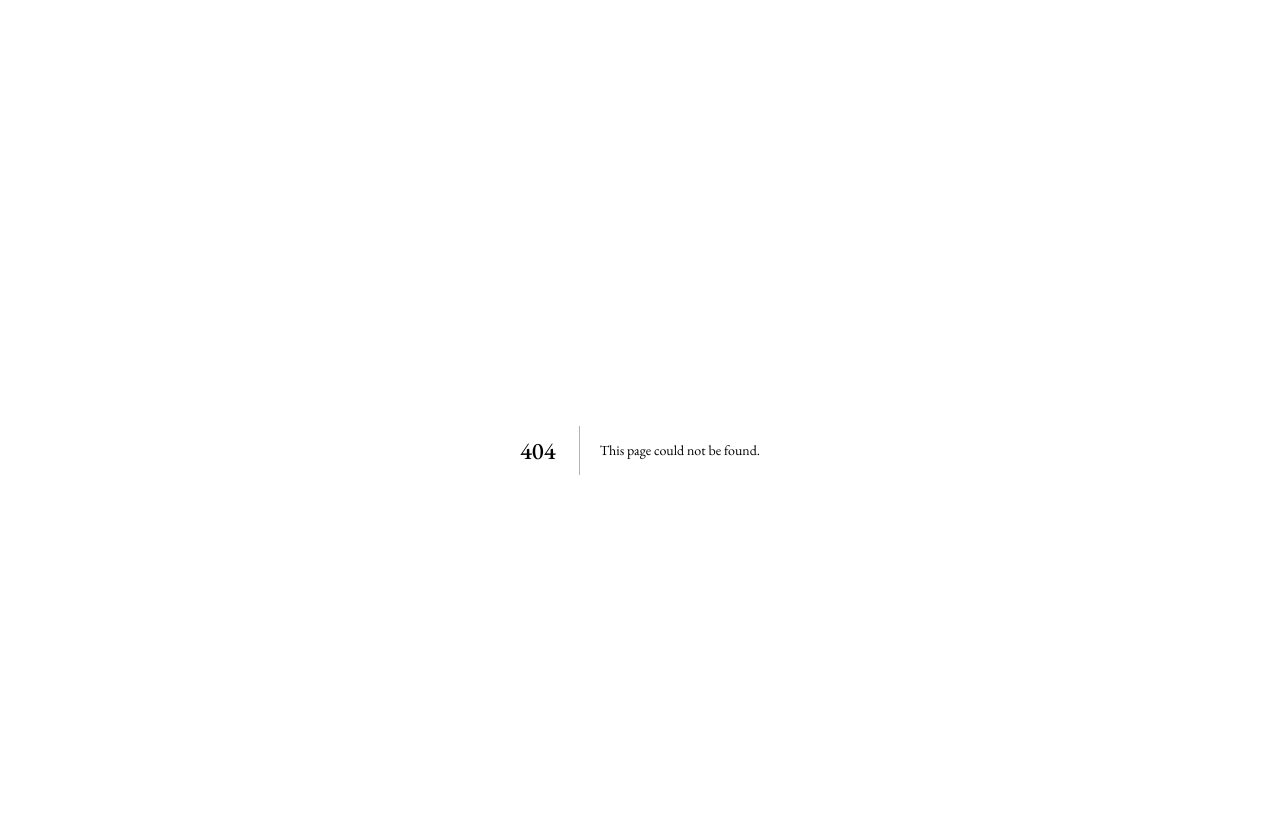
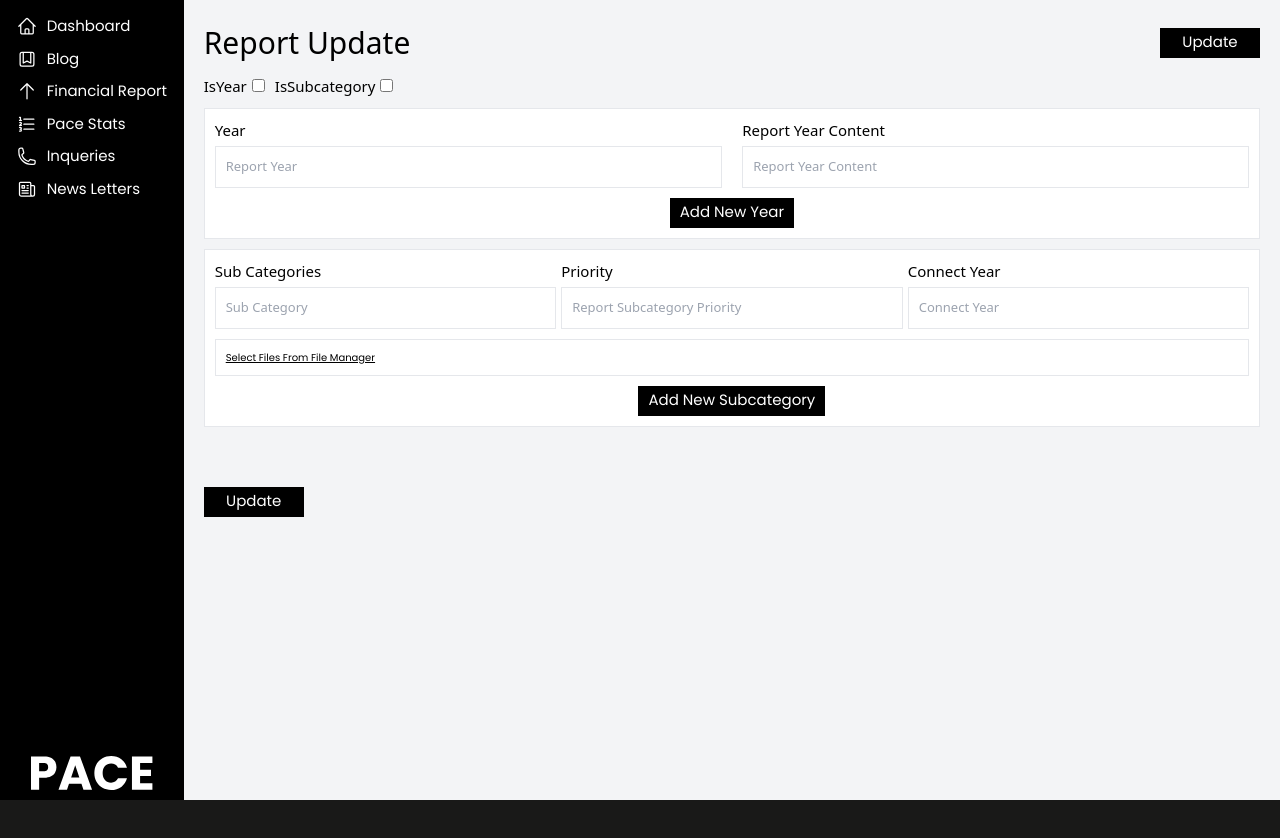
Before and after one commit to TarunRajpurohit123/pace-bussiness-website, a Next.js app in the folder pace-website/: page /admin/investors/1 in a window 1280 px wide. Before the commit this address had no page. Shown: the top 838 px of the page. After the commit the page ends 800 px from the top, so only its background shows below. Built offline with nearby package versions, Linux system fonts and the light colour scheme.

Commit message:
work on report update admin page

```diff
--- /dev/null
+++ b/pace-website/src/app/admin/investors/[reportcategory]/page.jsx
@@ -0,0 +1,158 @@
+import MediaUploader from "@/components/MediaUploader";
+import RTE from "@/components/RTE";
+
+export default function ReportEdit() {
+  return (
+    <section className="blogs__wrapper">
+      <div className="topper flex justify-between items-center">
+        <div style={{ fontSize: "3rem" }}>Report Update</div>
+        <button
+          className="flex justify-center items-center bg-black text-white px-[1rem] py-[0.2rem] min-w-[10rem] h-[3rem]"
+          style={{ fontSize: "1.5rem" }}
+        >
+          Update
+        </button>
+      </div>
+      <div className="mt-[1rem]">
+        <form>
+          <div className="flex mt-[1rem]">
+            <div>
+              <label htmlFor="isyear" style={{ fontSize: "1.5rem" }}>
+                IsYear
+              </label>
+              <input
+                type="checkbox"
+                className="outline-1 border ml-[0.5rem]"
+                name="isyear"
+                id="isyear"
+                style={{ fontSize: "1.3rem" }}
+              />
+            </div>
+            <div className="ml-[1rem]">
+              <label htmlFor="isyear" style={{ fontSize: "1.5rem" }}>
+                IsSubcategory
+              </label>
+              <input
+                type="checkbox"
+                className="outline-1 border ml-[0.5rem]"
+                name="isyear"
+                id="isyear"
+                style={{ fontSize: "1.3rem" }}
+              />
+            </div>
+          </div>
+          <div className=" mt-[1rem] bg-white p-[1rem] border">
+            <div className="flex justify-between">
+              <div className="w-[49%]">
+                <label htmlFor="reportyear" style={{ fontSize: "1.5rem" }}>
+                  Year
+                </label>
+                <input
+                  className="w-full mt-[0.5rem] p-[1rem] outline-1 border"
+                  name="reportyear"
+                  id="reportyear"
+                  placeholder="Report Year"
+                  style={{ fontSize: "1.3rem" }}
+                />
+              </div>
+              <div className="w-[49%]">
+                <label
+                  htmlFor="reportyearcontent"
+                  style={{ fontSize: "1.5rem" }}
+                >
+                  Report Year Content
+                </label>
+                <input
+                  className="w-full mt-[0.5rem] p-[1rem] outline-1 border"
+                  name="reportyearcontent"
+                  id="reportyearcontent"
+                  placeholder="Report Year Content"
+                  style={{ fontSize: "1.3rem" }}
+                />
+              </div>
+            </div>
+            <div className="flex justify-center">
+              <button
+                type="button"
+                className="mt-[1rem] flex justify-center items-center bg-black text-white px-[1rem] py-[0.2rem] min-w-[10rem] h-[3rem]"
+                style={{ fontSize: "1.5rem" }}
+              >
+                Add New Year
+              </button>
+            </div>
+          </div>
+          <div className=" mt-[1rem] bg-white p-[1rem] border">
+            <div className="flex justify-between">
+              <div className="w-[33%]">
+                <label htmlFor="reportsubcate" style={{ fontSize: "1.5rem" }}>
+                  Sub Categories
+                </label>
+                <input
+                  className="w-full mt-[0.5rem] p-[1rem] outline-1 border"
+                  name="reportsubcate"
+                  id="reportsubcate"
+                  placeholder="Sub Category"
+                  style={{ fontSize: "1.3rem" }}
+                />
+              </div>
+              <div className="w-[33%]">
+                <label
+                  htmlFor="reportsubcatepriority"
+                  style={{ fontSize: "1.5rem" }}
+                >
+                  Priority
+                </label>
+                <input
+                  type="number"
+                  className="w-full mt-[0.5rem] p-[1rem] outline-1 border"
+                  name="reportsubcatepriority"
+                  id="reportsubcatepriority"
+                  placeholder="Report Subcategory Priority"
+                  style={{ fontSize: "1.3rem" }}
+                />
+              </div>
+              <div className="w-[33%]">
+                <label
+                  htmlFor="reportsubcateyear"
+                  style={{ fontSize: "1.5rem" }}
+                >
+                  Connect Year
+                </label>
+                <input
+                  type="number"
+                  className="w-full mt-[0.5rem] p-[1rem] outline-1 border"
+                  name="reportsubcateyear"
+                  id="reportsubcateyear"
+                  placeholder="Connect Year"
+                  style={{ fontSize: "1.3rem" }}
+                />
+              </div>
+            </div>
+            <div className="flex border mt-[1rem]">
+              <button type="button" className="underline p-[1rem]">
+                Select Files From File Manager
+              </button>
+            </div>
+            <div className="flex justify-center">
+              <button
+                type="button"
+                className="mt-[1rem] flex justify-center items-center bg-black text-white px-[1rem] py-[0.2rem] min-w-[10rem] h-[3rem]"
+                style={{ fontSize: "1.5rem" }}
+              >
+                Add New Subcategory
+              </button>
+            </div>
+          </div>
+          <div className="flex mt-[5rem]">
+            <button
+              className="mt-[1rem] flex justify-center items-center bg-black text-white px-[1rem] py-[0.2rem] min-w-[10rem] h-[3rem]"
+              style={{ fontSize: "1.5rem" }}
+            >
+              Update
+            </button>
+          </div>
+        </form>
+      </div>
+    </section>
+  );
+}
```
